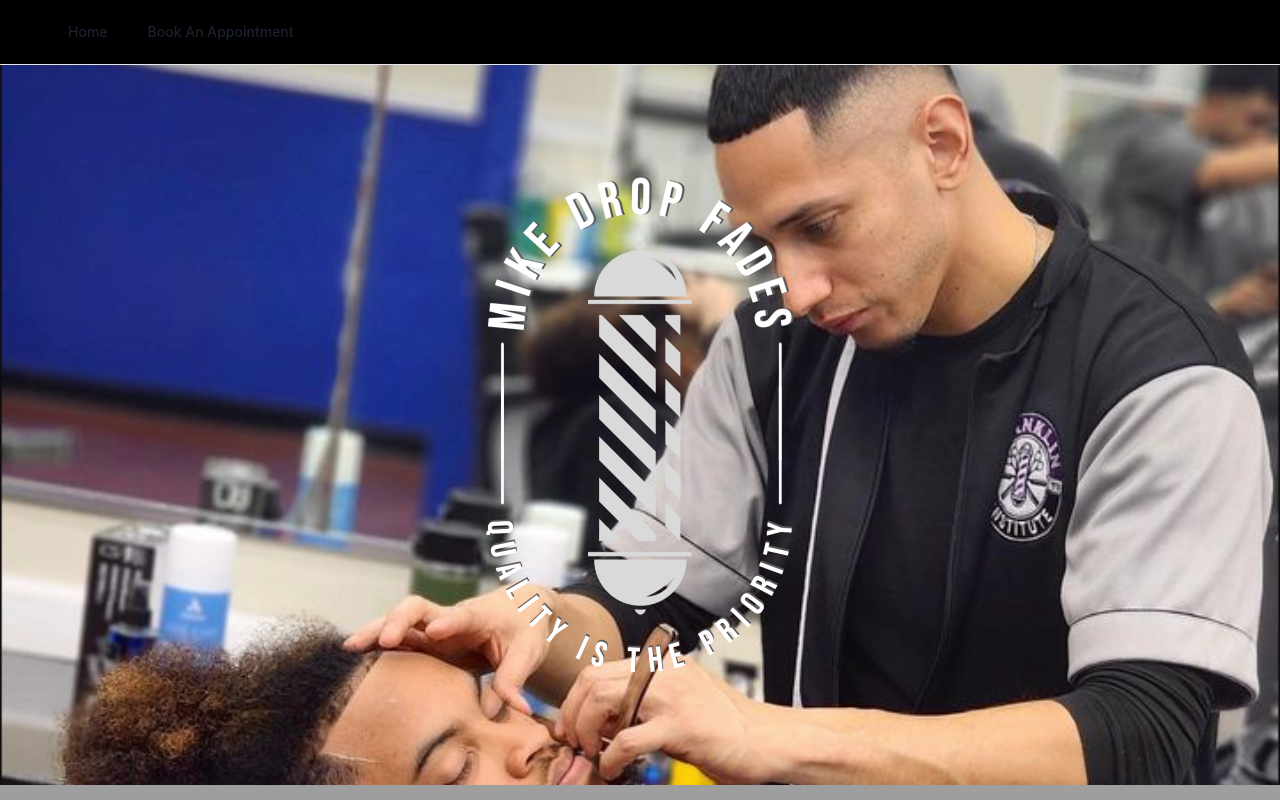
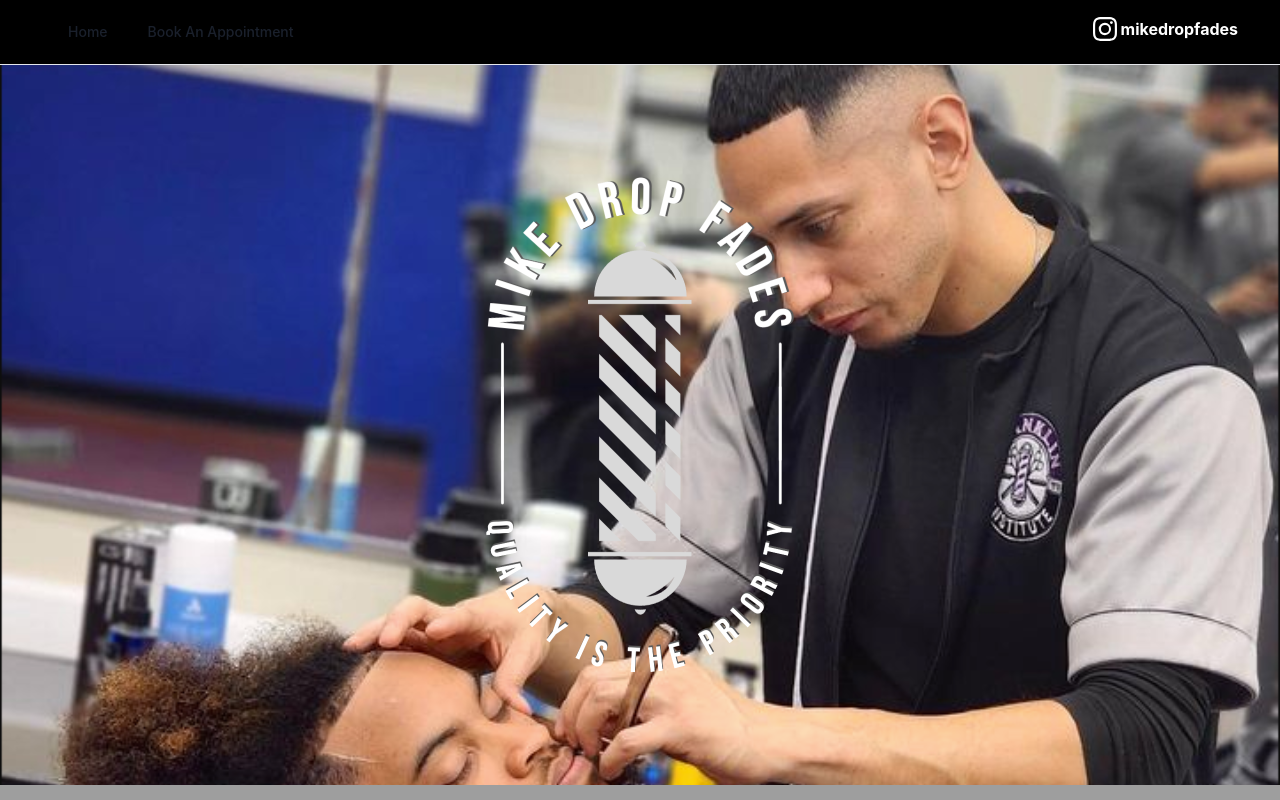
Before and after one commit to medranomiler/mikedropfades, a Next.js app: page / in a window 1280 px wide. Shown: the top 800 px of the page. Built offline with nearby package versions, Linux system fonts and the light colour scheme; grey boxes are pictures that could not be loaded.

Commit message:
added instagram link

```diff
--- a/src/components/layout/Navbar.js
+++ b/src/components/layout/Navbar.js
@@ -1,5 +1,6 @@
 import { Disclosure, Switch } from '@headlessui/react'
 import { Bars3Icon, XMarkIcon} from '@heroicons/react/24/outline'
+import { BsInstagram } from "react-icons/bs"
 import Link from "next/link"
 
 
@@ -59,7 +60,8 @@ export default function Navbar() {
                   </div>
                 </div>
               </div>
-              <div className="relative inline-flex items-center mr-2.5">
+              <div>
+              <Link className="relative inline-flex items-center mr-2.5 text-white font-bold" href="https://www.instagram.com/mikedropfades/"><BsInstagram className="w-6 h-6 mr-1"/>mikedropfades</Link>
               </div>
             </div>
           </div>
```
